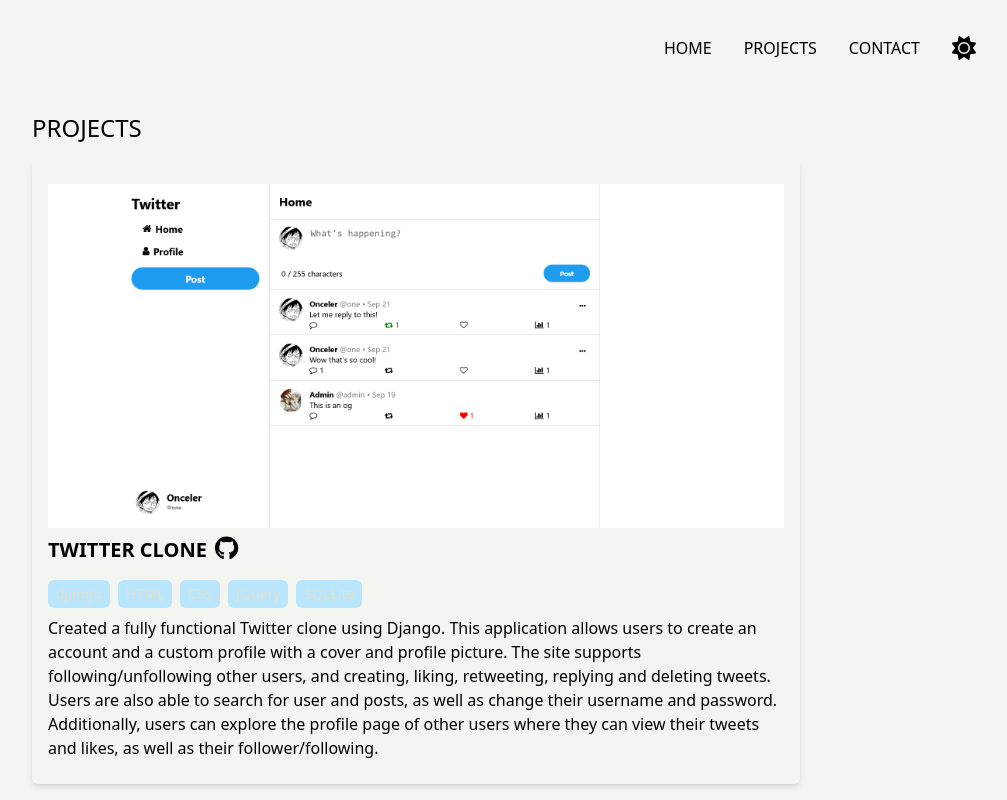
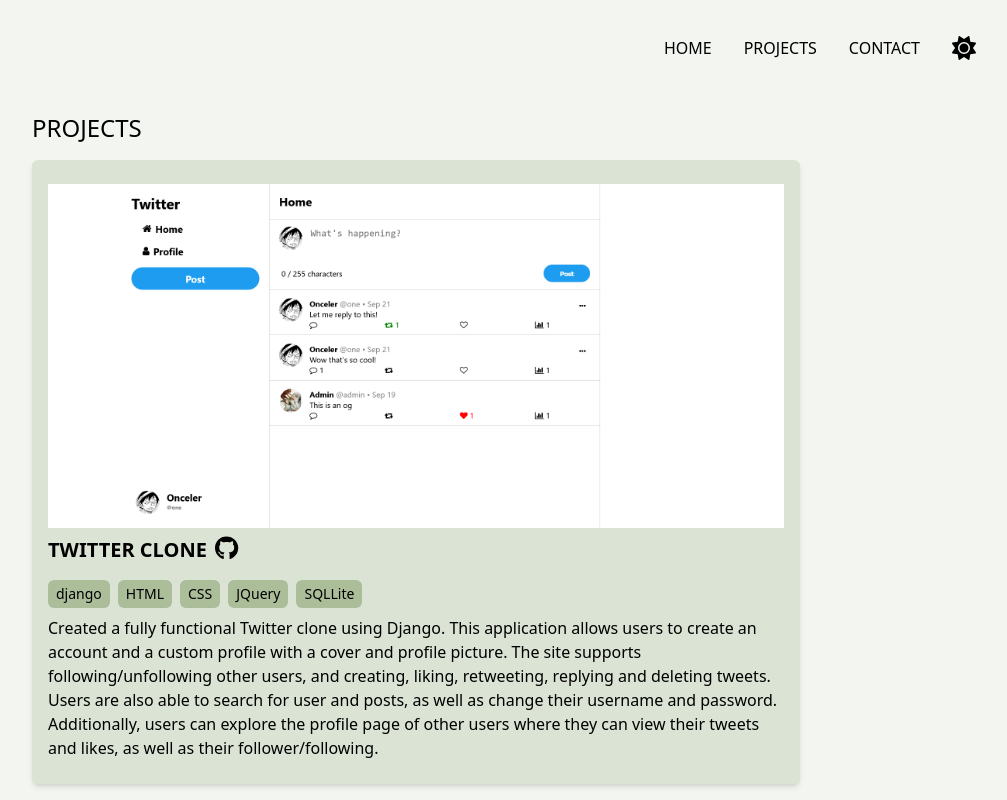
Before and after one commit to CelineTrann/CelineTrann.github.io, a React (Vite) app: page /projects in a window 1280 px wide. Shown: the top 800 px of the page, without its empty margins (224-1231 px from the left). Built offline with nearby package versions, Linux system fonts and the light colour scheme.

Commit message:
change tech stack text color and added bg color to projects

```diff
--- a/src/components/ProjectCard.jsx
+++ b/src/components/ProjectCard.jsx
@@ -24,7 +24,7 @@
     )
 
     return (
-        <div className="container rounded-md px-4 py-6 shadow-md md:flex md:flex-col">
+        <div className="container rounded-md px-4 py-6 shadow-md md:flex md:flex-col bg-secondary">
             {data.img &&
                 <div className="hidden md:block ">
                     <img src={data.img} alt={data.imgAlt} className="md:object-contain" />
--- a/src/components/TechStack.jsx
+++ b/src/components/TechStack.jsx
@@ -3,7 +3,7 @@
 export default function TechStack ({tech, index}) {
 
     return (
-        <div key={index} className="text-sm inline-flex justify-center items-center px-2 py-1 rounded-md bg-sky-200 text-secondary bg-accent">
+        <div key={index} className="text-sm inline-flex justify-center items-center px-2 py-1 rounded-md text-text bg-primary">
             <p>{tech}</p>
         </div>
     );
```
